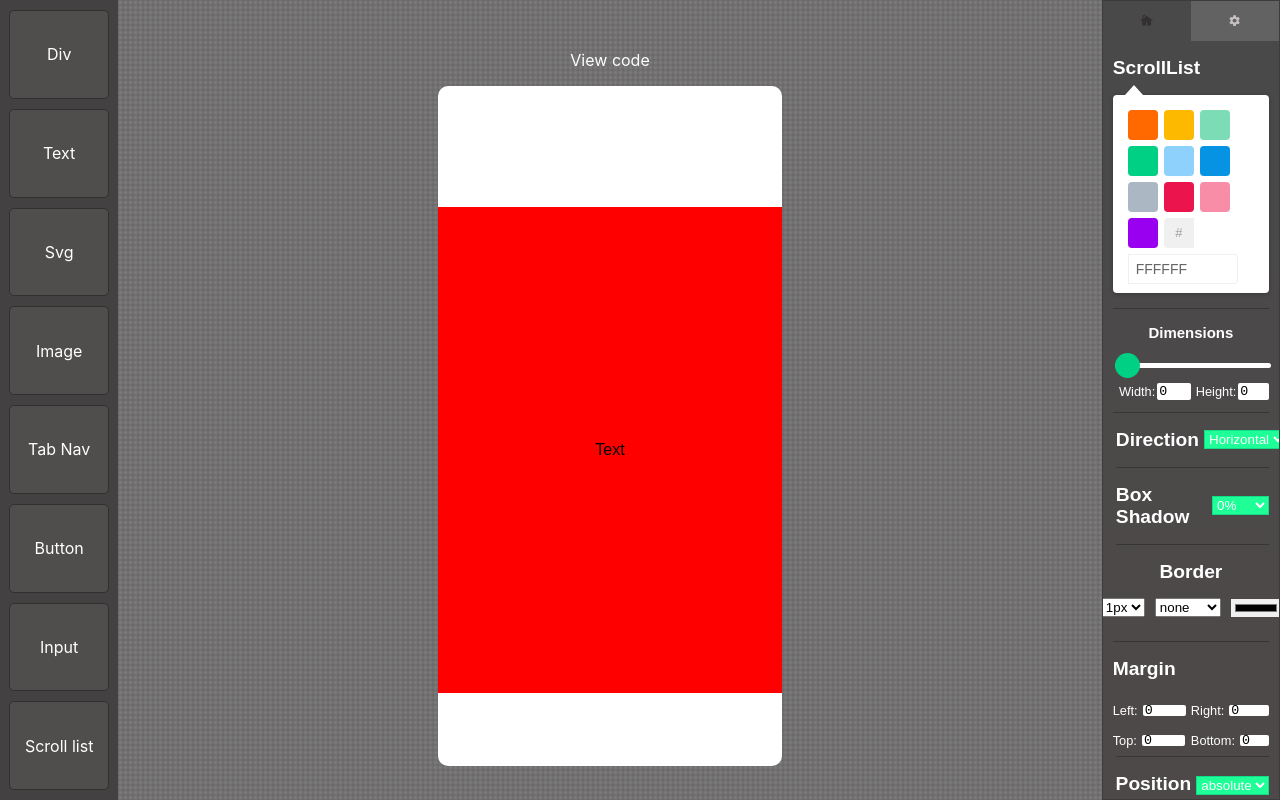
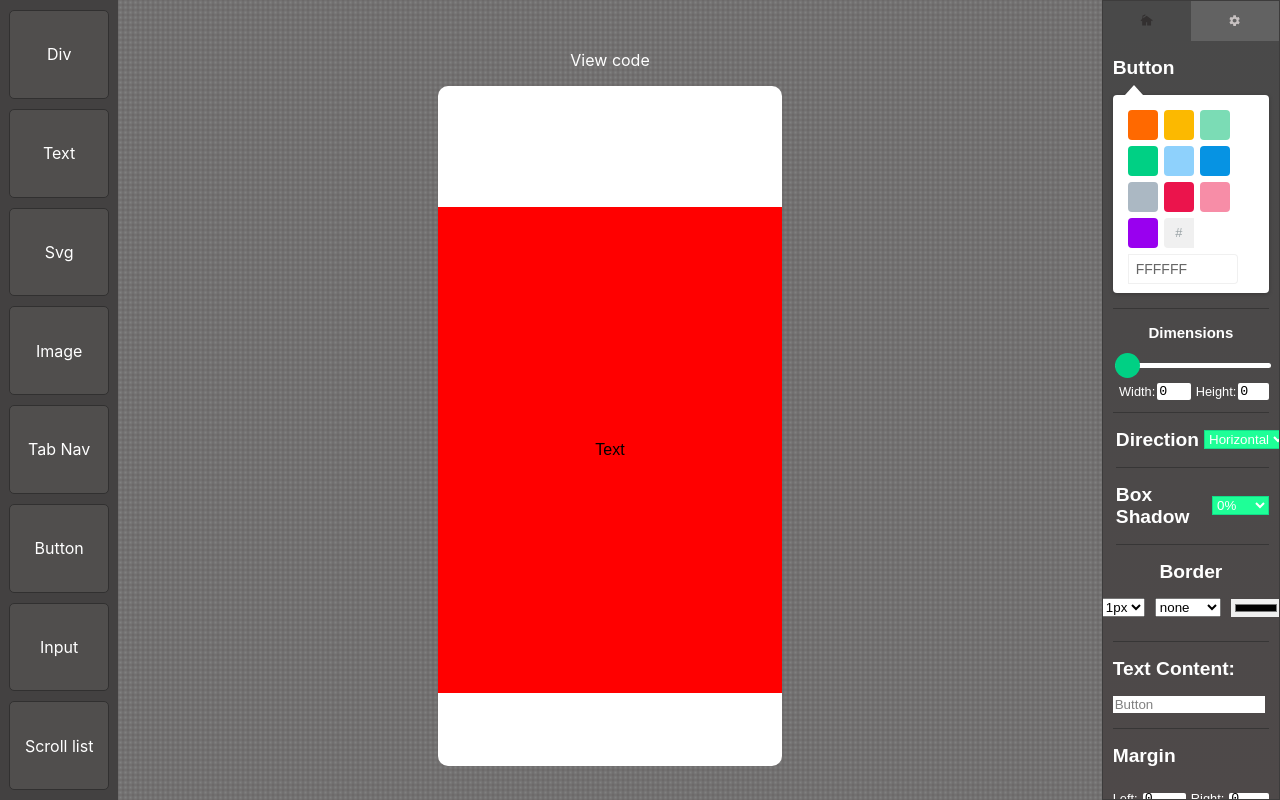
Before and after one commit to GabrielDavid1/GDTools, a Next.js app: page / in a window 1280 px wide. Both pictures are taken after a click on the link 1234 px from the left and 20 px from the top of the page. Built offline with nearby package versions, Linux system fonts and the light colour scheme.

Commit message:
button section has finished

```diff
--- /dev/null
+++ b/components/Settings/ModelSetting/Button/index.tsx
@@ -0,0 +1,32 @@
+//React
+import React from 'react';
+
+//Components
+import Dimension from '../Default/Dimension';
+import Margin from '../Default/Margin';
+import Position from '../Default/Position';
+import Border from '../Default/Border';
+import BoxShadow from '../Default/BoxShadow';
+import ColorArea from '../Default/ColorArea';
+import Direction from '../Default/Direction';
+import ButtonArea from '../Default/TextArea';
+
+interface Props {
+    title:string;
+}
+
+export default function Button ({ title }: Props) {
+ return (
+    <>
+     <h2> {title} </h2>
+     <ColorArea />
+     <Dimension />
+     <Direction />
+     <BoxShadow />
+     <Border />
+     <ButtonArea />
+     <Margin />
+     <Position />
+    </>
+ )
+}
--- /dev/null
+++ b/components/Settings/ModelSetting/Default/TextArea.tsx
@@ -0,0 +1,18 @@
+import React, { useState } from 'react';
+
+export default function ButtonArea (){
+ const [value, setValue] = useState('Button');
+
+ return (
+  <div className="text-area">
+    <div className="field">
+      <h2> Text Content: </h2>
+      <input
+          type="text"
+          value={value}
+          onChange={(e) => setValue(e.target.value)}
+      />
+    </div>
+  </div>
+ )
+}
--- a/components/Settings/ModelSetting/index.tsx
+++ b/components/Settings/ModelSetting/index.tsx
@@ -2,12 +2,12 @@
 import React from 'react';
 
 //Components
-import ScrollList from './ScrollList';
+import Button from './Button';
 
 export default function ModelSetting (){
   return (
    <div className="model-settings">
-      <ScrollList title="ScrollList" />
+      <Button title="Button" />
    </div>
   )
 }
--- a/styles/globals.scss
+++ b/styles/globals.scss
@@ -80,10 +80,6 @@ body {
           font-size: 2rem;
           font-weight: bold;
           color: #FD11F3;
-        }
-
-        .teste {
-          background: orange;
         }
 
         .app-content {
@@ -441,6 +437,17 @@ body {
           color: #ffffff;
         }
       }
+
+      .text-area {
+        margin-bottom: 10%;
+        border-top: 1px solid #373636;
+        input[type="text"] {
+          width: 95%;
+          outline: 0;
+          border: none;
+          color: gray;
+        }
+      }
     }
 
     .model-settings::-webkit-scrollbar {
```
Also changed, not shown: components/Settings/ModelSetting/Default/Button.tsx (deleted, +0 -9 lines).
